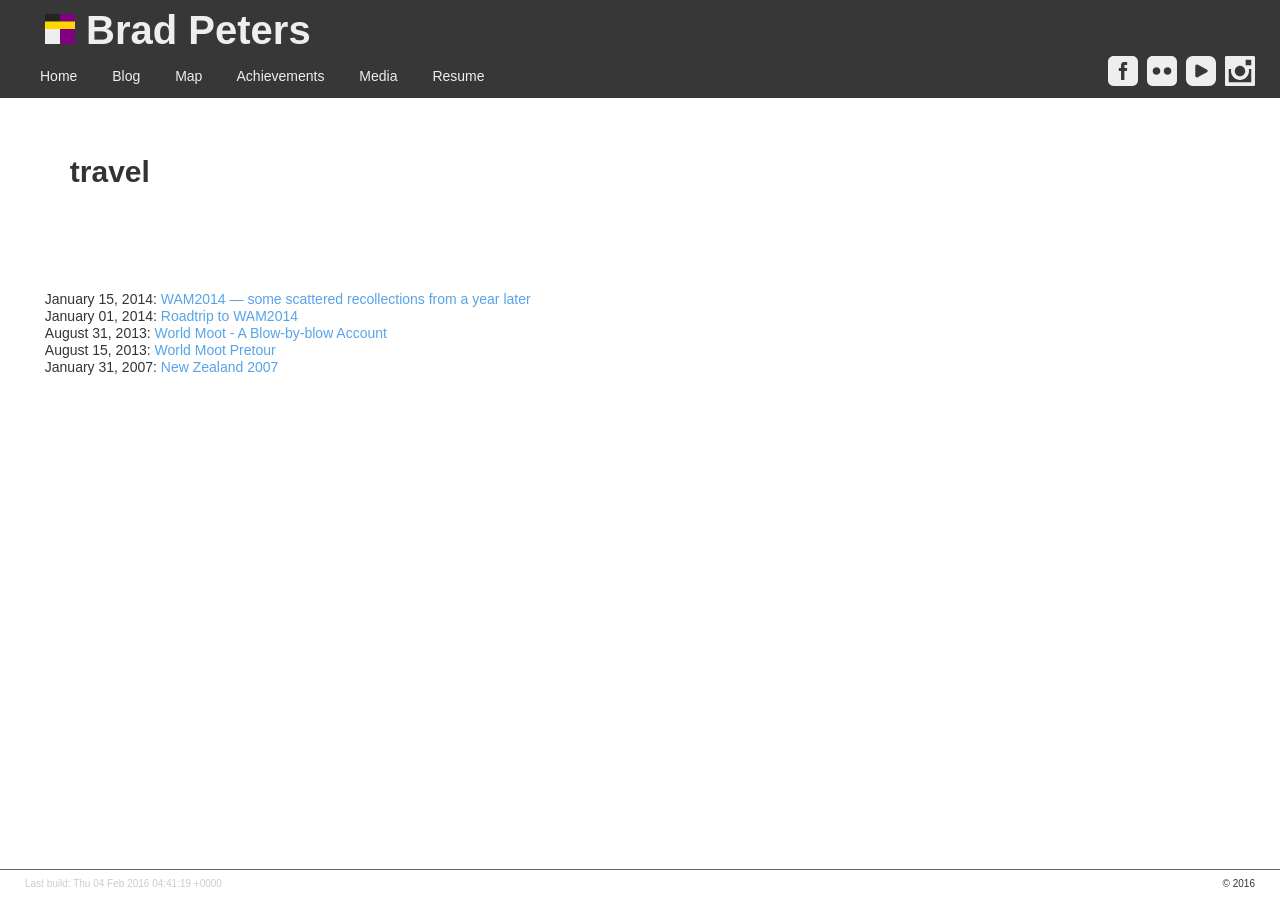
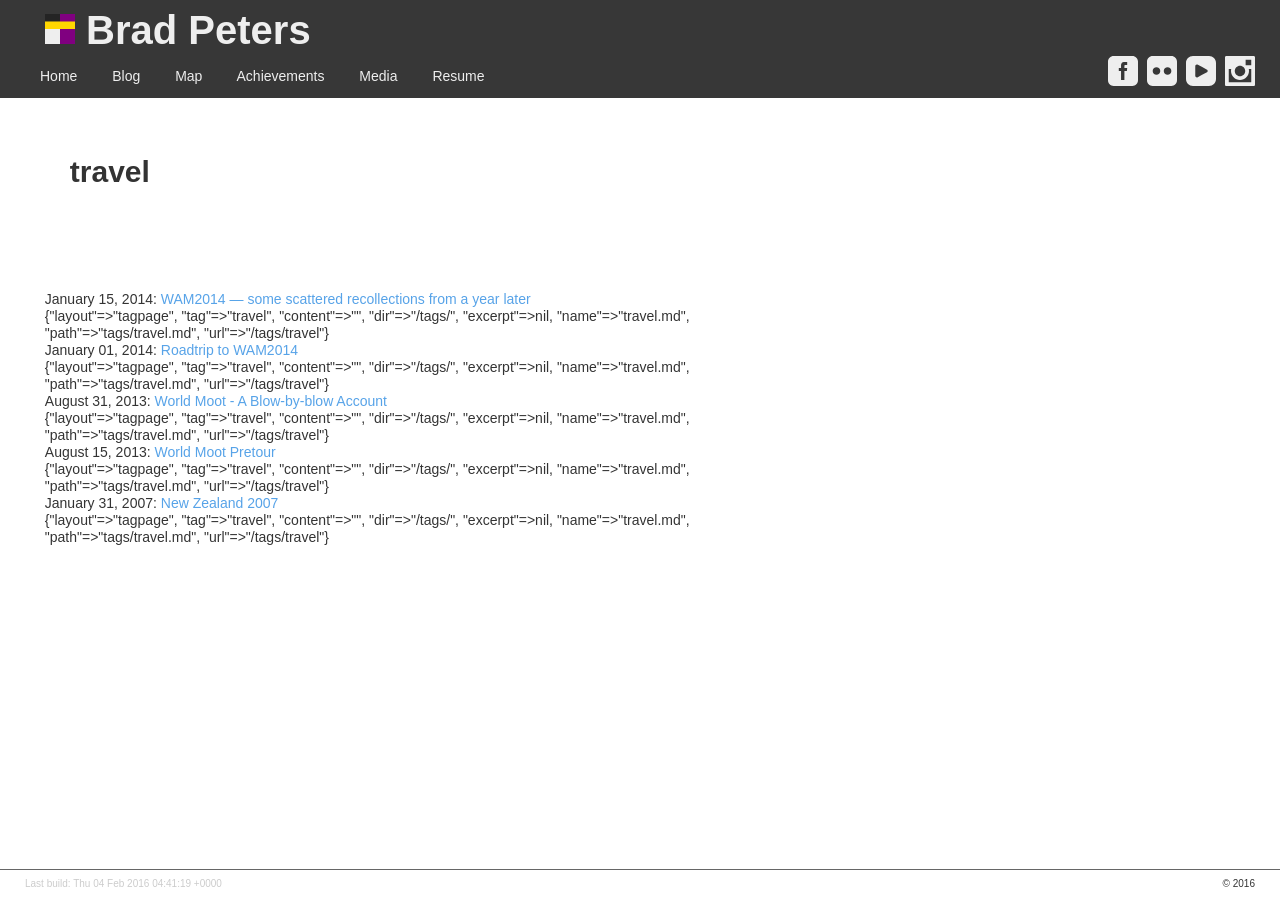
Before and after one commit to ubersejanus/ubersejanus.github.io, a Jekyll site: the page built from tags/travel.md, in a window 1280 px wide. Built offline with Jekyll 4.4.1, drawn with Linux system fonts in a browser that asks for light colours; Markdown is read by kramdown in place of the engine named in the settings.

Commit message:
show me whatcha got

```diff
--- a/_layouts/tagpage.html
+++ b/_layouts/tagpage.html
@@ -11,7 +11,7 @@ sitemap: false
               </div>
               <ul>
 				{% for post in site.tags[page.tag] %}
-				  <li>{{ post.date | date: "%B %d, %Y" }}: <a href="{{ post.url }}">{{ post.title }}</a></li>
+				  <li>{{ post.date | date: "%B %d, %Y" }}: <a href="{{ post.url }}">{{ post.title }}</a><li>{{ page }}</li></li>
                 {% endfor %}
               </ul>
             </div>
```
